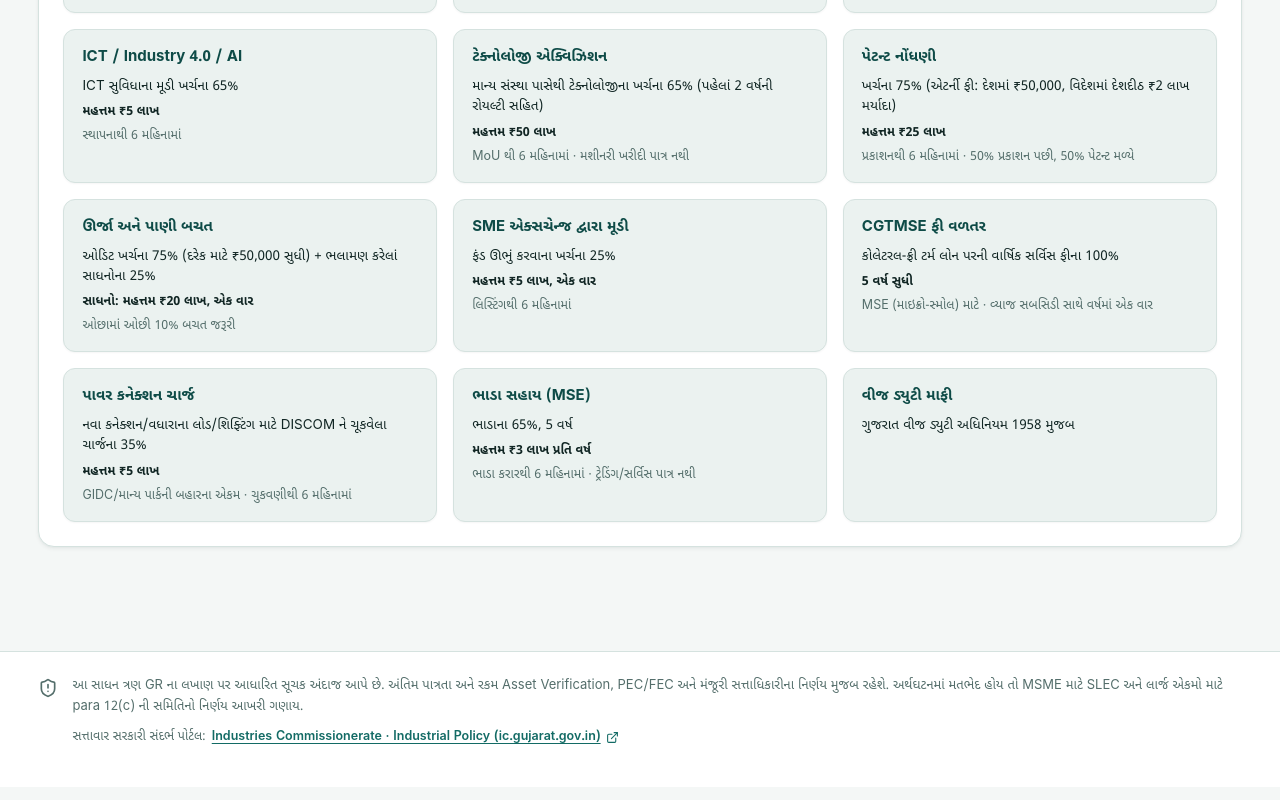
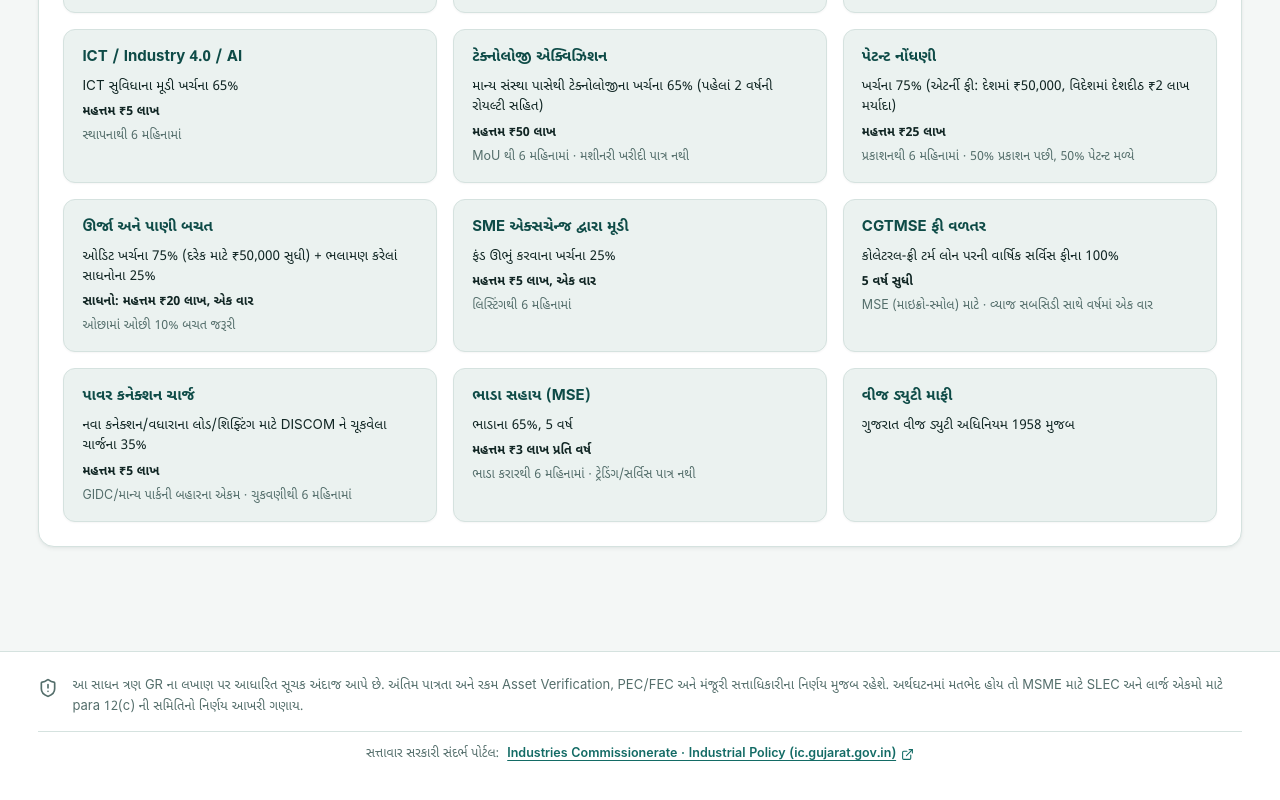
Before and after one commit to Jenish-Patel-Dev/Subsidy-sathi, a React (Vite) app: page / in a window 1280 px wide. Shown: the part 2807-3607 px from the top of the page. Built offline with nearby package versions, Linux system fonts and the light colour scheme.

Commit message:
style(footer): center official government reference link on all screens

```diff
--- a/src/App.jsx
+++ b/src/App.jsx
@@ -225,10 +225,11 @@ export default function App() {
 
         {/* In-Page App Disclaimer (Visible below active page content on screens <= 950px where bottom nav is active) */}
         <div className="app-disclaimer-note" role="note" aria-label="ડિસ્ક્લેમર નોંધ">
+          <div className="app-disclaimer-top">
             <ShieldAlert size={18} className="app-disclaimer-icon" aria-hidden="true" />
             <div className="app-disclaimer-text">
-            <div>
               આ સાધન ત્રણ GR ના લખાણ પર આધારિત સૂચક અંદાજ આપે છે. અંતિમ પાત્રતા અને રકમ Asset Verification, PEC/FEC અને મંજૂરી સત્તાધિકારીના નિર્ણય મુજબ રહેશે. અર્થઘટનમાં મતભેદ હોય તો MSME માટે SLEC અને લાર્જ એકમો માટે para 12(c) ની સમિતિનો નિર્ણય આખરી ગણાય.
+            </div>
           </div>
           <div className="app-disclaimer-link-wrap">
             <span className="app-disclaimer-link-label">સત્તાવાર સરકારી સંદર્ભ:</span>{' '}
@@ -242,7 +243,6 @@ export default function App() {
               <span>ic.gujarat.gov.in/industrial-policy.aspx</span>
               <ExternalLink size={12} aria-hidden="true" />
             </a>
-            </div>
           </div>
         </div>
       </main>
--- a/src/components/Footer.jsx
+++ b/src/components/Footer.jsx
@@ -4,14 +4,15 @@ import { ShieldAlert, ExternalLink } from 'lucide-react';
 export default function Footer() {
   return (
     <footer className="desktop-footer">
-      <div className="wrap" style={{ display: 'flex', alignItems: 'flex-start', gap: '14px' }}>
-        <ShieldAlert size={20} style={{ color: 'var(--mute)', flexShrink: 0, marginTop: '2px' }} aria-hidden="true" />
-        <div style={{ display: 'flex', flexDirection: 'column', gap: '8px' }}>
-          <div>
+      <div className="wrap">
+        <div className="footer-disclaimer-row">
+          <ShieldAlert size={20} className="footer-disclaimer-icon" aria-hidden="true" />
+          <div className="footer-disclaimer-text">
             આ સાધન ત્રણ GR ના લખાણ પર આધારિત સૂચક અંદાજ આપે છે. અંતિમ પાત્રતા અને રકમ Asset Verification, PEC/FEC અને મંજૂરી સત્તાધિકારીના નિર્ણય મુજબ રહેશે. અર્થઘટનમાં મતભેદ હોય તો MSME માટે SLEC અને લાર્જ એકમો માટે para 12(c) ની સમિતિનો નિર્ણય આખરી ગણાય.
           </div>
+        </div>
         <div className="footer-official-ref">
-            <span style={{ color: 'var(--mute)' }}>સત્તાવાર સરકારી સંદર્ભ પોર્ટલ:</span>{' '}
+          <span className="footer-ref-label">સત્તાવાર સરકારી સંદર્ભ પોર્ટલ:</span>{' '}
           <a
             href="https://ic.gujarat.gov.in/industrial-policy.aspx"
             target="_blank"
@@ -24,7 +25,6 @@ export default function Footer() {
           </a>
         </div>
       </div>
-      </div>
     </footer>
   );
 }
--- a/src/styles/global.css
+++ b/src/styles/global.css
@@ -3152,7 +3152,7 @@ footer,
 @media (max-width: 950px) {
   .app-disclaimer-note {
     display: flex;
-    align-items: flex-start;
+    flex-direction: column;
     gap: 10px;
     padding: 12px 14px;
     margin-top: 24px;
@@ -3163,6 +3163,13 @@ footer,
     box-shadow: var(--shadow-xs);
   }
 
+  .app-disclaimer-top {
+    display: flex;
+    align-items: flex-start;
+    gap: 10px;
+    width: 100%;
+  }
+
   .app-disclaimer-icon {
     color: var(--mute);
     flex-shrink: 0;
@@ -3174,31 +3181,59 @@ footer,
     color: var(--mute);
     font-size: 12px;
     line-height: 1.55;
-    display: flex;
-    flex-direction: column;
-    gap: 8px;
-  }
+  }
+}
+
+.footer-disclaimer-row {
+  display: flex;
+  align-items: flex-start;
+  gap: 14px;
+}
+
+.footer-disclaimer-icon {
+  color: var(--mute);
+  flex-shrink: 0;
+  margin-top: 2px;
+}
+
+.footer-disclaimer-text {
+  flex: 1;
+  color: var(--mute);
+  font-size: 13px;
+  line-height: 1.6;
 }
 
 .footer-official-ref {
   display: flex;
   align-items: center;
+  justify-content: center;
+  text-align: center;
   flex-wrap: wrap;
-  gap: 6px;
+  gap: 8px;
   font-size: 12.5px;
-  margin-top: 2px;
+  margin-top: 14px;
+  padding-top: 12px;
+  border-top: 1px solid var(--line);
+  width: 100%;
+}
+
+.footer-ref-label {
+  color: var(--mute);
 }
 
 .footer-gov-link,
 .app-gov-link {
   display: inline-flex;
   align-items: center;
+  justify-content: center;
   gap: 5px;
   color: var(--brand-700);
   font-weight: 600;
   text-decoration: underline;
   text-underline-offset: 3px;
   transition: color 0.15s ease, opacity 0.15s ease;
+  word-break: break-all;
+  overflow-wrap: anywhere;
 }
 
 .footer-gov-link:hover,
@@ -3223,9 +3258,12 @@ footer,
   border-top: 1px solid var(--line);
   display: flex;
   align-items: center;
+  justify-content: center;
+  text-align: center;
   flex-wrap: wrap;
   gap: 6px;
   font-size: 11.5px;
+  width: 100%;
 }
 
 .app-disclaimer-link-label {
```
Lines whose indentation alone changed are shown as unchanged.
